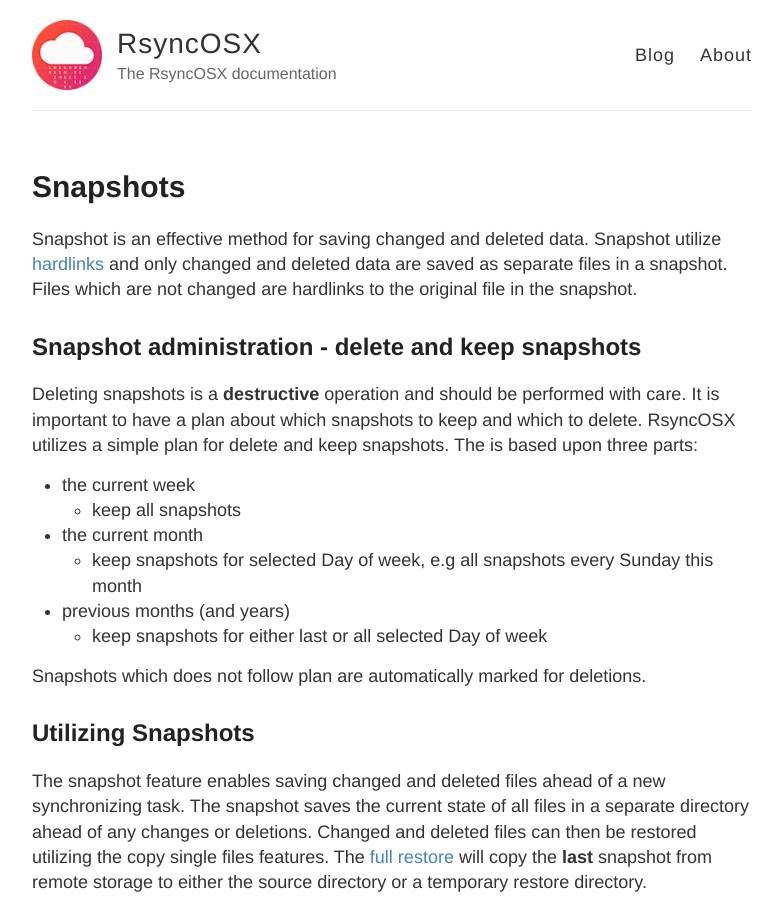
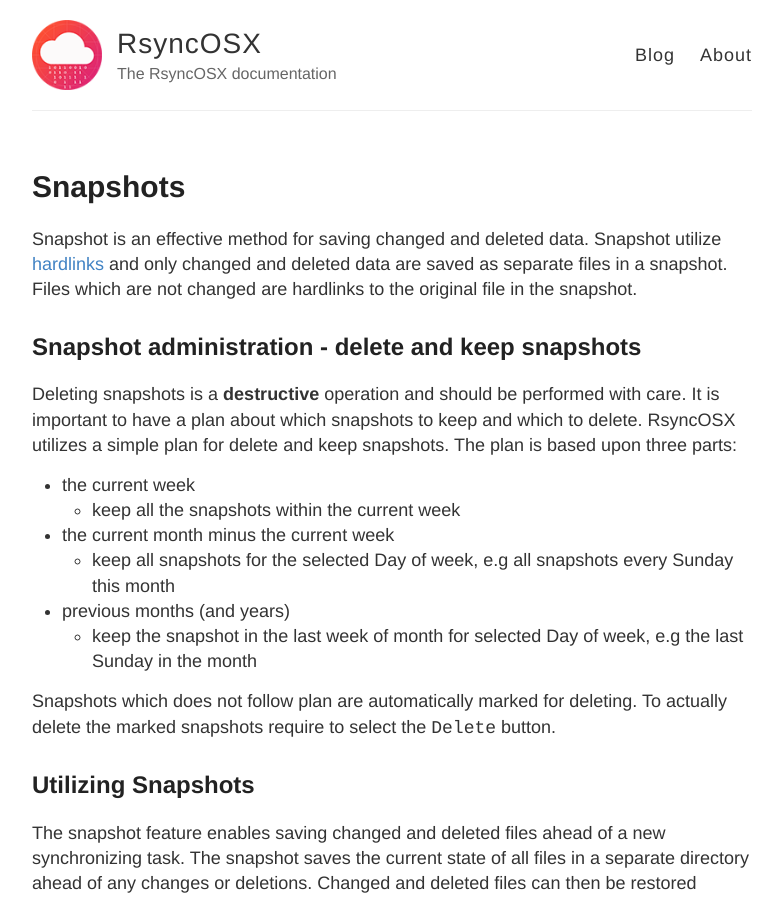
Before and after one commit to d2s/Documentation, a Jekyll site: the page built from _posts/2018-04-11-Snapshots.md, in a window 1280 px wide and 900 px high. Shown: the whole window, without its empty margins (248-1030 px from the left). Built offline with Jekyll 4.4.1, drawn with Linux system fonts in a browser that asks for light colours.

Commit message:
Update 2018-04-11-Snapshots.md

```diff
--- a/_posts/2018-04-11-Snapshots.md
+++ b/_posts/2018-04-11-Snapshots.md
@@ -7,16 +7,16 @@ Snapshot is an effective method for saving changed and deleted data. Snapshot ut
 
 ## Snapshot administration - delete and keep snapshots
 
-Deleting snapshots is a **destructive** operation and should be performed with care. It is important to have a plan about which snapshots to keep and which to delete. RsyncOSX utilizes a simple plan for delete and keep snapshots. The is based upon three parts:
+Deleting snapshots is a **destructive** operation and should be performed with care. It is important to have a plan about which snapshots to keep and which to delete. RsyncOSX utilizes a simple plan for delete and keep snapshots. The plan is based upon three parts:
 
 - the current week
-  - keep all snapshots
-- the current month
-  - keep snapshots for selected Day of week, e.g all snapshots every Sunday this month
+  - keep all the snapshots within the current week
+- the current month minus the current week
+  - keep all snapshots for the selected Day of week, e.g all snapshots every Sunday this month
 - previous months (and years)
-  - keep snapshots for either last or all selected Day of week
+  - keep the snapshot in the last week of month for selected Day of week, e.g the last Sunday in the month
 
-Snapshots which does not follow plan are automatically marked for deletions.
+Snapshots which does not follow plan are automatically marked for deleting. To actually delete the marked snapshots require to select the `Delete` button.
 
 ## Utilizing Snapshots
 
```
